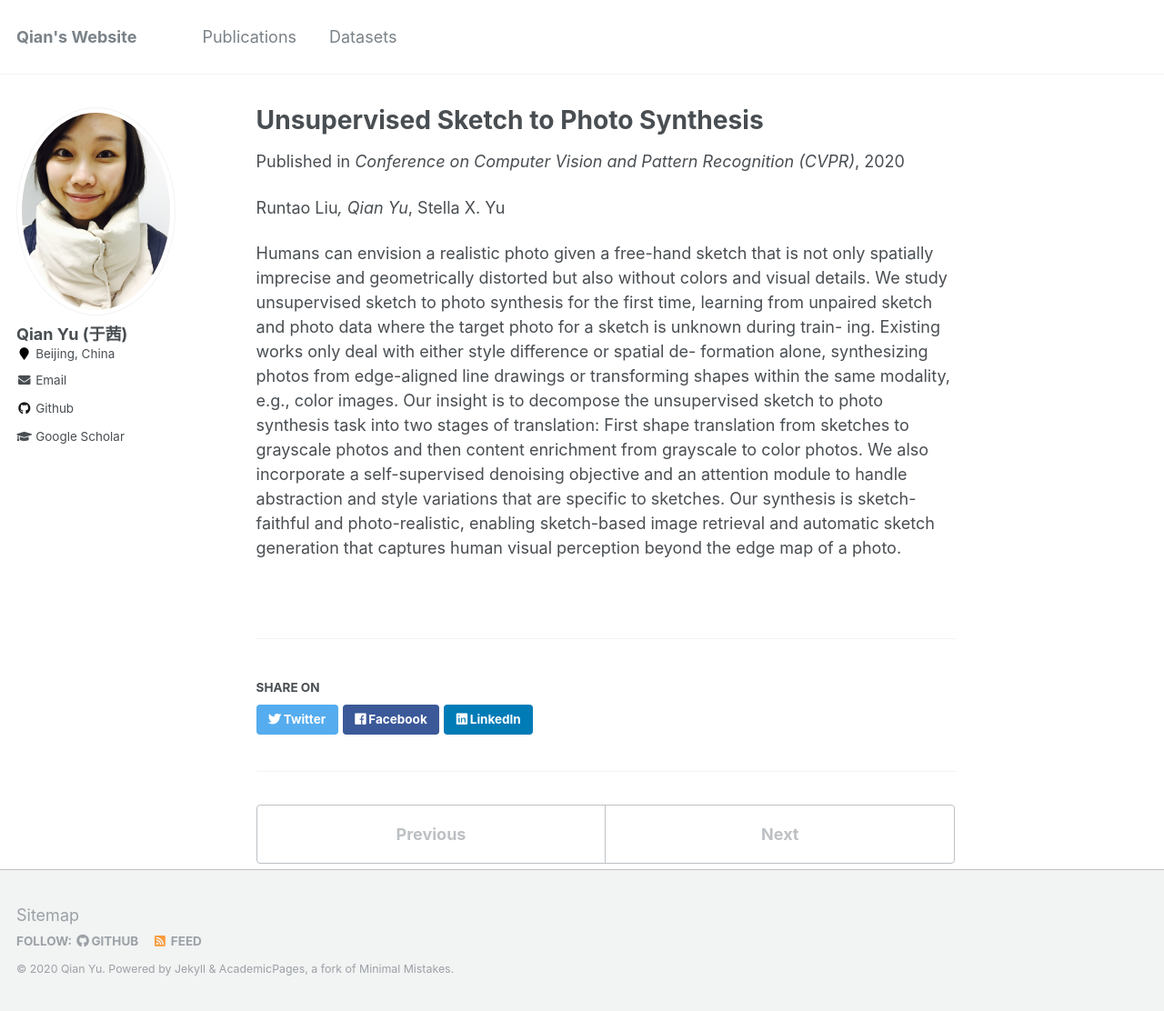
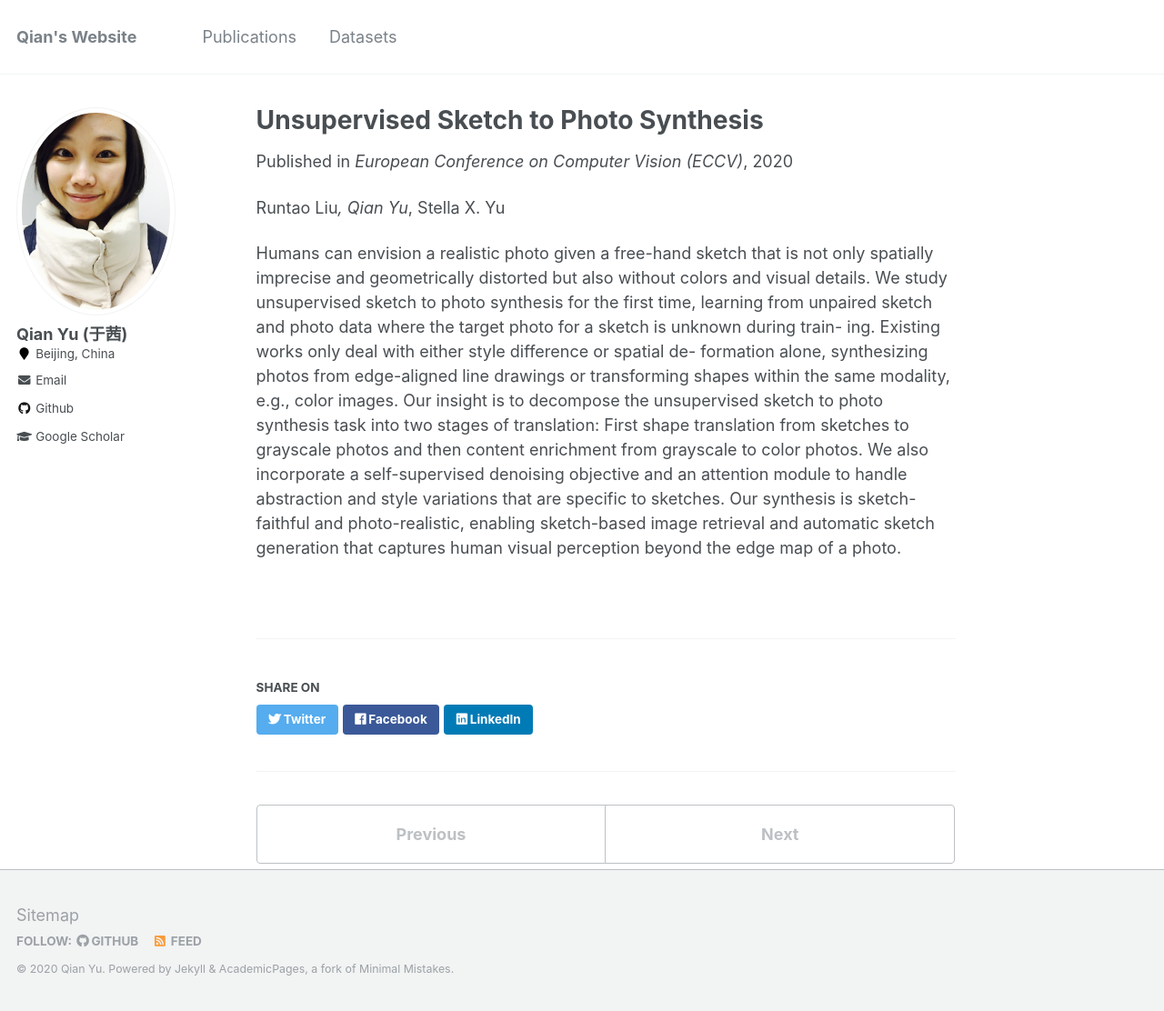
Before and after one commit to yuqian1023/yuqian1023.github.io, a Jekyll site: the page built from _publications/2020-02-23-paper-title-number-9.md, in a window 1280 px wide and 1112 px high. Shown: the whole window at 91% size. Built offline with Jekyll 4.4.1, drawn with Linux system fonts in a browser that asks for light colours.

Commit message:
Update 2020-02-23-paper-title-number-9.md

```diff
--- a/_publications/2020-02-23-paper-title-number-9.md
+++ b/_publications/2020-02-23-paper-title-number-9.md
@@ -4,7 +4,7 @@ collection: publications
 permalink: /publication/2020-02-23-paper-title-number-0
 excerpt: 'Runtao Liu*, Qian Yu*, Stella X. Yu.'
 date: 2020-08-23
-venue: 'Conference on Computer Vision and Pattern Recognition (CVPR)'
+venue: 'European Conference on Computer Vision (ECCV)'
 ---
 Runtao Liu*, Qian Yu*, Stella X. Yu
 
```
